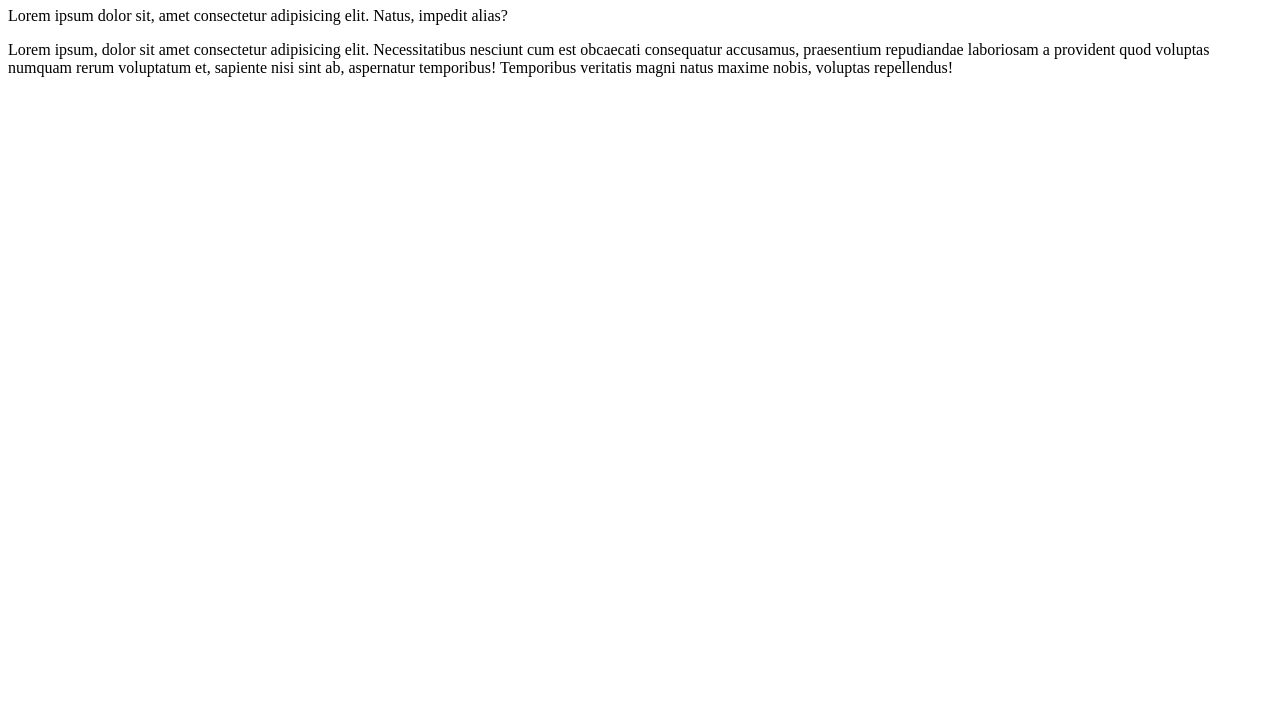
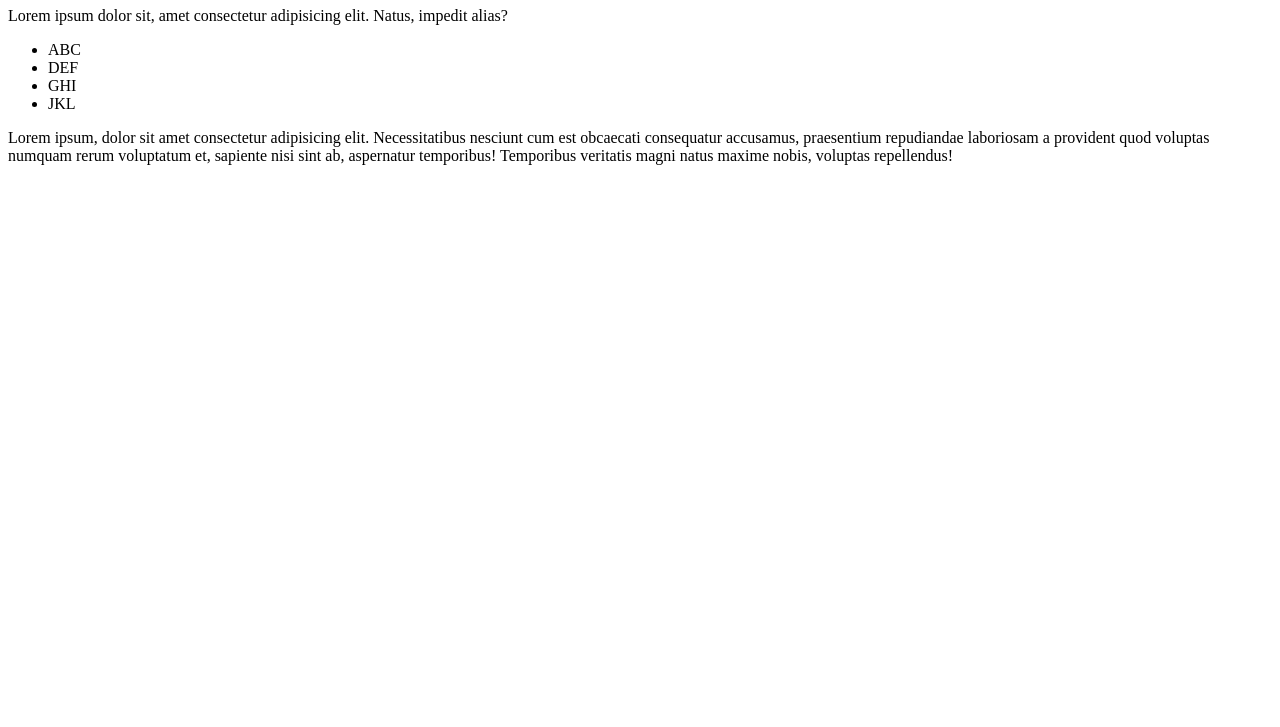
Before and after one commit to ldsimidu/HelloWorld, a plain HTML site: page site-exemplo/index.html in a window 1280 px wide. Shown: the part 73-800 px from the top of the page. Drawn offline with Linux system fonts and the light colour scheme.

Commit message:
Adicionei uma lista

```diff
--- a/site-exemplo/index.html
+++ b/site-exemplo/index.html
@@ -8,6 +8,12 @@
 <body>
     <h1>Hello World!</h1>
     <p>Lorem ipsum dolor sit, amet consectetur adipisicing elit. Natus, impedit alias?</p>
+    <ul>
+        <li>ABC</li>
+        <li>DEF</li>
+        <li>GHI</li>
+        <li>JKL</li>
+    </ul>
     <p>Lorem ipsum, dolor sit amet consectetur adipisicing elit. Necessitatibus nesciunt cum est obcaecati consequatur accusamus, praesentium repudiandae laboriosam a provident quod voluptas numquam rerum voluptatum et, sapiente nisi sint ab, aspernatur temporibus! Temporibus veritatis magni natus maxime nobis, voluptas repellendus!</p>
 </body>
 </html>
```
